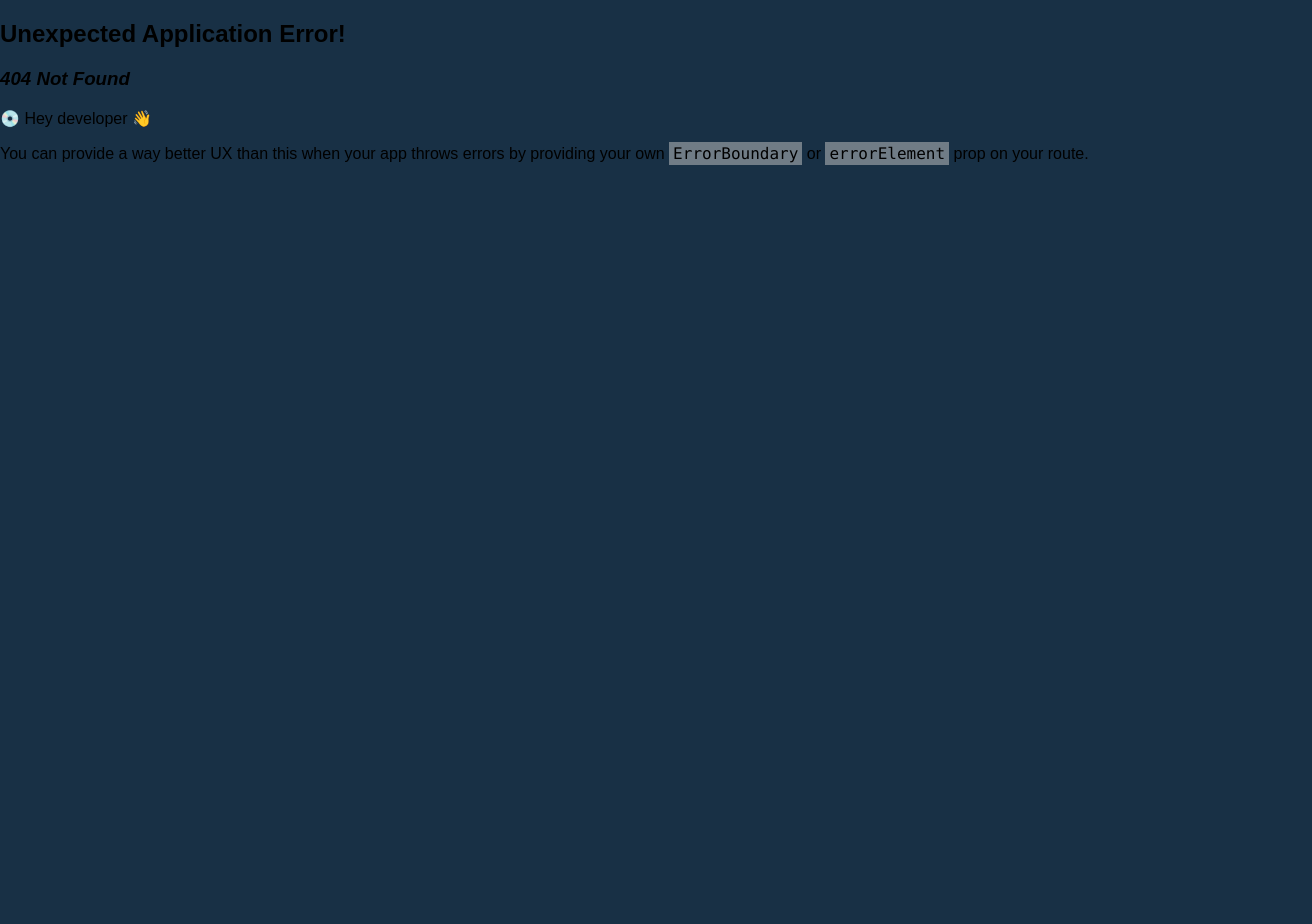
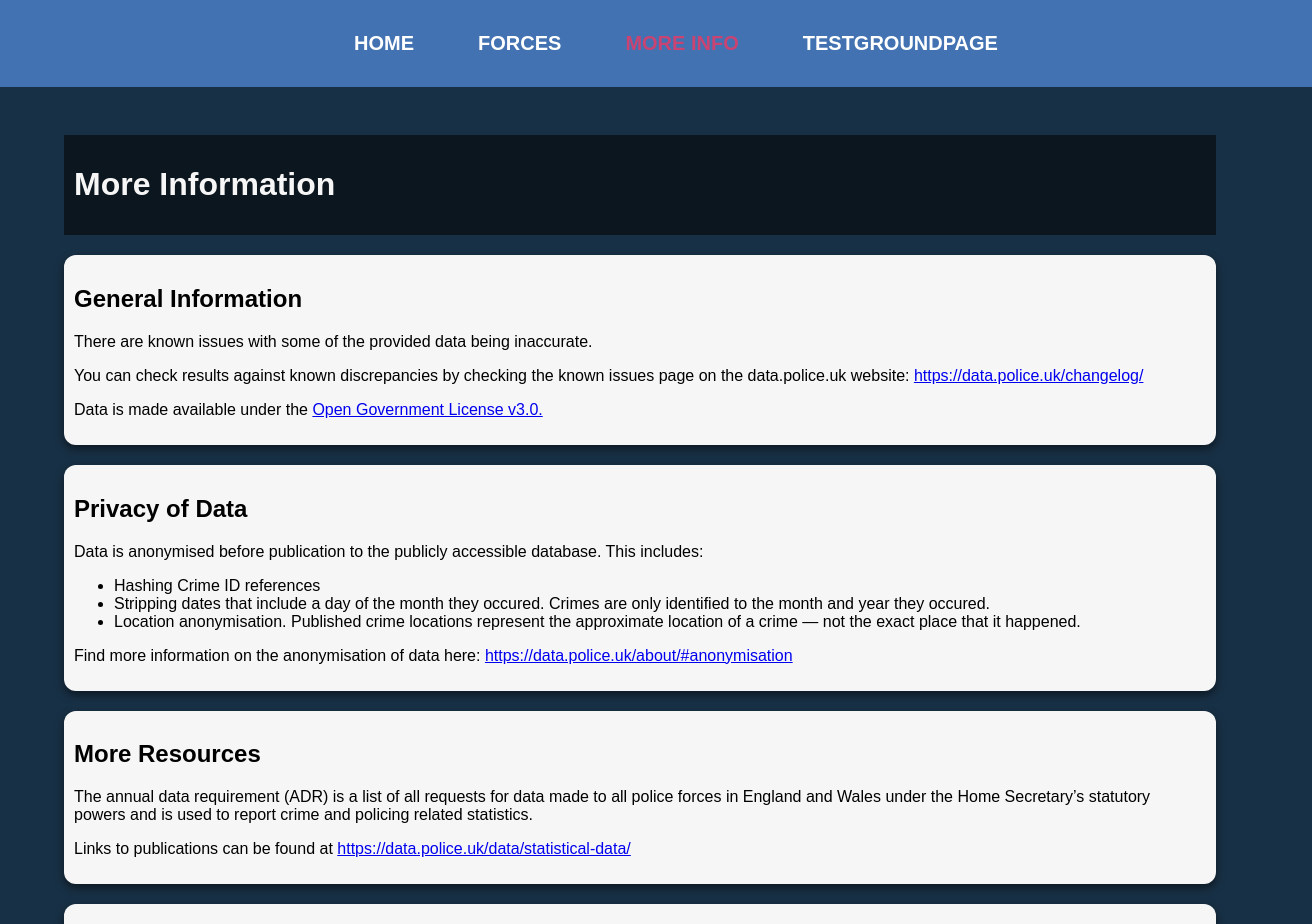
Before and after one commit to paul7dxb/react-police-api, a React (Create React App) app: page /more-info in a window 1280 px wide. Before the commit this address had no page. Shown: the top 924 px of the page, 1312 px wide, since content can reach past the window. Before the commit the page ends 800 px from the top, so only its background shows below. Built offline with nearby package versions, Linux system fonts and the light colour scheme.

Commit message:
More Information Page

```diff
--- a/src/App.js
+++ b/src/App.js
@@ -7,6 +7,8 @@ import ForceBio, {
 	loader as forceBioLoader,
 } from "./pages/ForceBio";
 import Neighbourhood, {loader as neighbourhoodLoader} from "./pages/Neighbourhood"
+import MoreInfo from "./pages/MoreInfo"
+
 import "./App.css"
 
 //Create router
@@ -37,6 +39,7 @@ const router = createBrowserRouter([
 				],
 			},
 			{ path: "testground", element: <TestGroundPage /> },
+			{ path: "more-info", element: <MoreInfo /> },
 		],
 	},
 ]);
--- a/src/components/Layout/Navigation.js
+++ b/src/components/Layout/Navigation.js
@@ -17,6 +17,11 @@ return (
                     </NavLink>
                 </li>
                 <li>
+                    <NavLink to="/more-info" className={({isActive}) => isActive ? classes.active : undefined} >
+                        More Info
+                    </NavLink>
+                </li>
+                <li>
                     <NavLink to="/testground" className={({isActive}) => isActive ? classes.active : undefined} >
                         TestGroundPage
                     </NavLink>
--- a/src/pages/Home.js
+++ b/src/pages/Home.js
@@ -16,7 +16,7 @@ const homeData = [
 	{
 		title: "More Information",targetPage: "/more-info",
 		description:
-			"Here you will be able to find out more information about the publicly available data, including the privacy of the data that is made available.",
+			"Here you will be able to find out more information about the publicly available data, including how privacy of the data is handed before it is made available.",
 	},
 ];
 
--- /dev/null
+++ b/src/pages/MoreInfo.js
@@ -0,0 +1,45 @@
+import PageBanner from "../components/UI/PageBanner";
+import Card from "../components/UI/Card";
+const MoreInfo = () => {
+	return (
+		<>
+			<PageBanner>
+				<h1>More Information</h1>
+			</PageBanner>
+			<Card>
+				<h2>General Information</h2>
+				<p>
+					There are known issues with some of the provided data being
+					inaccurate.
+				</p>
+				<p>
+					You can check results against known discrepancies by
+					checking the known issues page on the data.police.uk website: <a href='https://data.police.uk/changelog/'>https://data.police.uk/changelog/</a>
+				</p>
+                <p>Data is made available under the <a href='https://www.nationalarchives.gov.uk/doc/open-government-licence/version/3/'>Open Government License v3.0.</a></p>
+			</Card>
+            <Card>
+                <h2>Privacy of Data</h2>
+                <p>Data is anonymised before publication to the publicly accessible database. This includes:</p>
+                <ul>
+                    <li>Hashing Crime ID references</li>
+                    <li>Stripping dates that include a day of the month they occured. Crimes are only identified to the month and year they occured.</li>
+                    <li>Location anonymisation. Published crime locations represent the approximate location of a crime — not the exact place that it happened.</li>
+                </ul>
+                <p>Find more information on the anonymisation of data here: <a href="https://data.police.uk/about/#anonymisation">https://data.police.uk/about/#anonymisation</a></p>
+            </Card>
+            <Card>
+                <h2>More Resources</h2>
+                <p>The annual data requirement (ADR) is a list of all requests for data made to all police forces in England and Wales under the Home Secretary’s statutory powers and is used to report crime and policing related statistics.</p>
+            <p>Links to publications can be found at <a href="https://data.police.uk/data/statistical-data/">https://data.police.uk/data/statistical-data/</a></p>
+            </Card>
+            <Card>
+                <h2>Traffic Limits</h2>
+                <p>Access to the police data API is free and is controlled using a algorithm that, in short, allows an average of 15 requests per second from a user but up to 30 requests for a single second.</p>
+                <p>More information can be found at: <a href="https://data.police.uk/docs/api-call-limits/">https://data.police.uk/docs/api-call-limits/</a></p>
+            </Card>
+		</>
+	);
+};
+
+export default MoreInfo;
```
Also changed, not shown: src/components/MoreInfoPage/MoreInfoPageItem.js (added, +19 -0 lines), src/components/MoreInfoPage/MoreInfoPageItem.module.css (added, +46 -0 lines).
